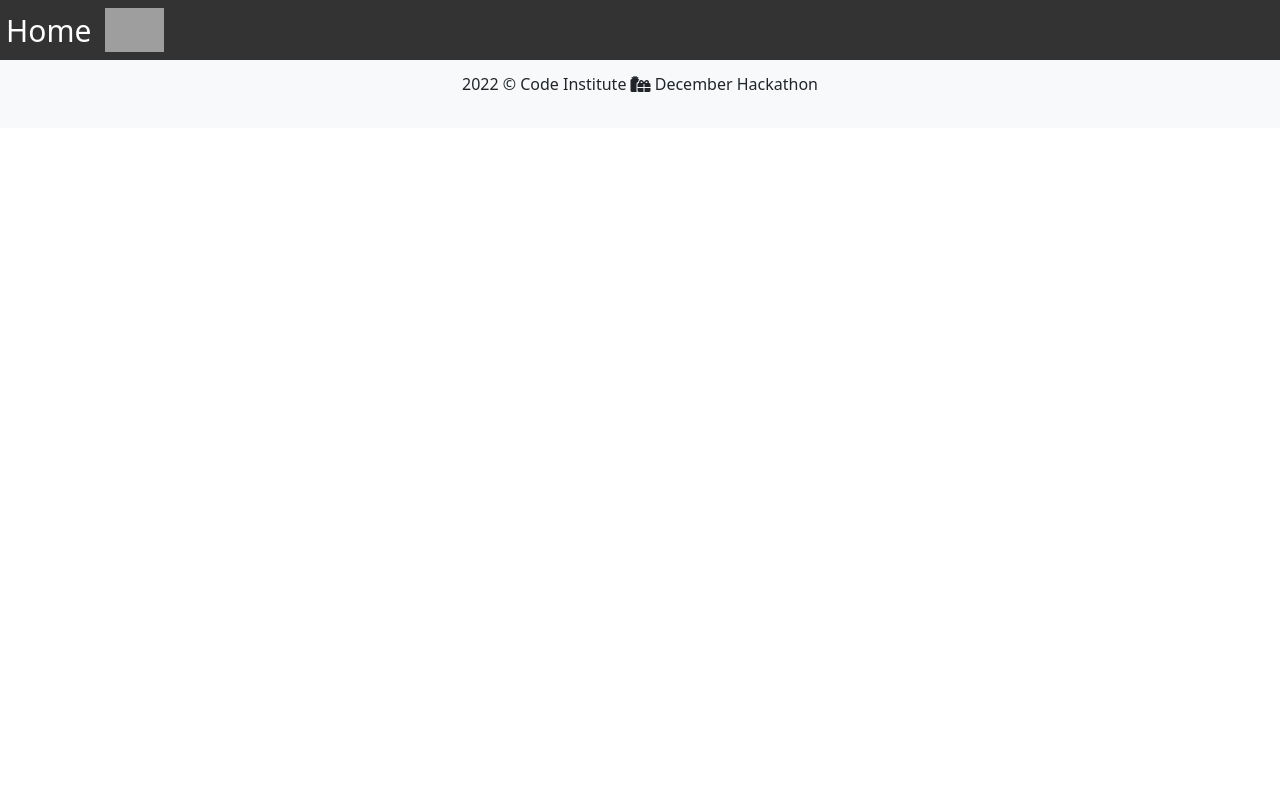
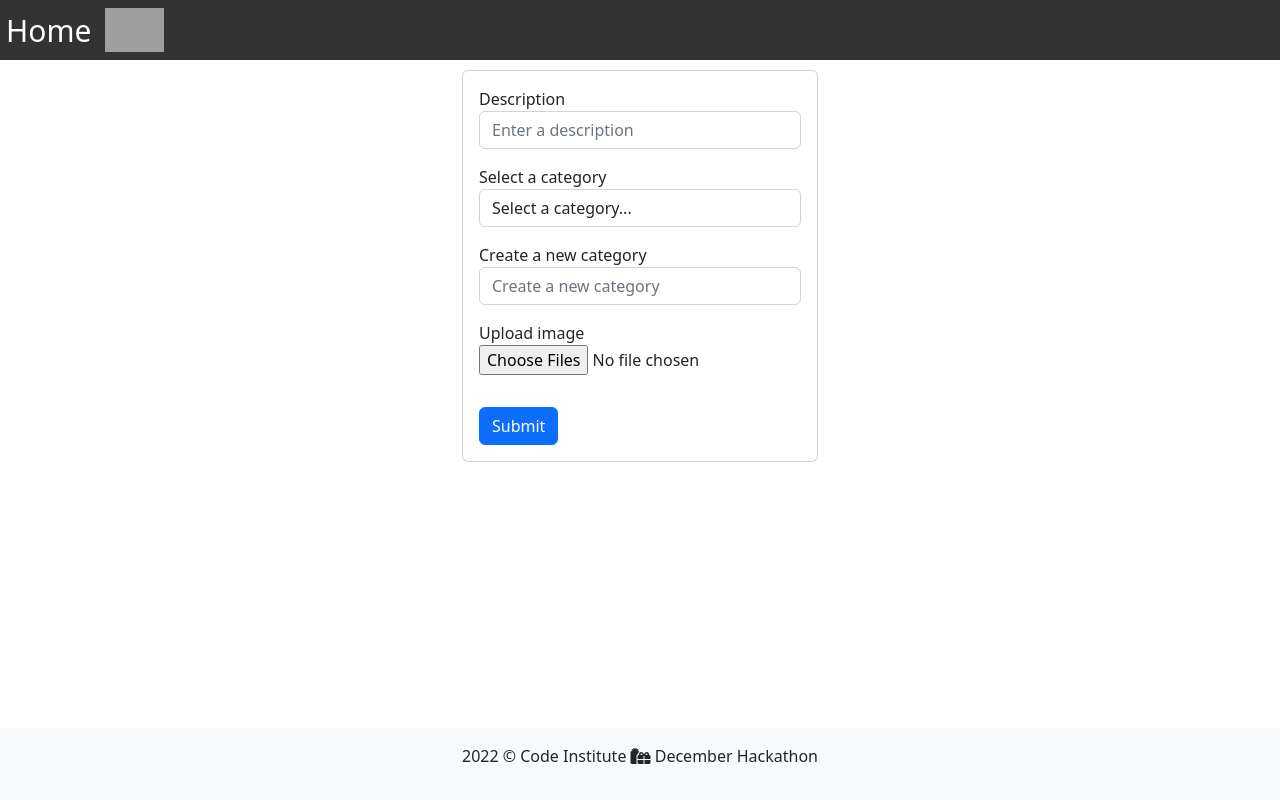
Before and after one commit to EeeBeeDee/re-unitfy_hackathon, a Django app: page /add/ in a window 1280 px wide. Run offline with Django 4.2, Linux system fonts and the light colour scheme; grey boxes are pictures that could not be loaded.

Commit message:
fix footer fixed-bottom

```diff
--- a/photos/templates/photos/add.html
+++ b/photos/templates/photos/add.html
@@ -2,8 +2,51 @@
 
 {% block content %}
 
-<div>
-    <h1>Add Photo</h1>
+<div class="container">
+
+    <div class="row justify-content-center">
+        <div class="col-md-4">
+            <a href="{% url 'gallery' %}" class="btn btn-dark my-3">Go Back</a>
+            <div class="card">
+
+
+                <form method='POST' action="" enctype="multipart/form-data">
+                    {% csrf_token %}
+
+                    <div class="form-group m-3">
+                        <label>Description</label>
+                        <input required name="description" type="text" placeholder="Enter a description"
+                            class="form-control">
+                    </div>
+
+                    <div class="form-group m-3">
+                        <label>Select a category</label>
+                        <select name="category" class="form-control">
+                            <option value='none'>Select a category...</option>
+
+                            {% for category in categories %}
+                            <option value='{{category.id}}'>{{category.name}}</option>
+                            {% endfor %}
+                        </select>
+                    </div>
+
+
+                    <div class="form-group m-3">
+                        <label>Create a new category</label>
+                        <input name="category_new" type="text" placeholder="Create a new category"
+                            class="form-control">
+                    </div>
+
+                    <div class="form-group m-3">
+                        <label>Upload image</label>
+                        <input required name="images" type="file" multiple class="form-control-file">
+                    </div>
+
+                    <button type='submit' class="btn btn-primary m-3">Submit</button>
+
+                </form>
+            </div>
+        </div>
+    </div>
 </div>
-
 {% endblock content %}
--- a/photos/templates/photos/footer.html
+++ b/photos/templates/photos/footer.html
@@ -1,8 +1,8 @@
 {% load static %}
 
-<footer class="bg-light text-center sticky shadow-5" data-sticky-position="bottom">
+<footer class="bg-light text-center sticky shadow-5 fixed-bottom">
     <!-- Copyright -->
-    <div class="text-center p-3 d-none d-lg-block">
+    <div class="text-center p-3">
         <p>2022 © Code Institute <i class="fa-solid fa-gifts"></i> December Hackathon</p>
     </div>
     <!-- Copyright -->
```
